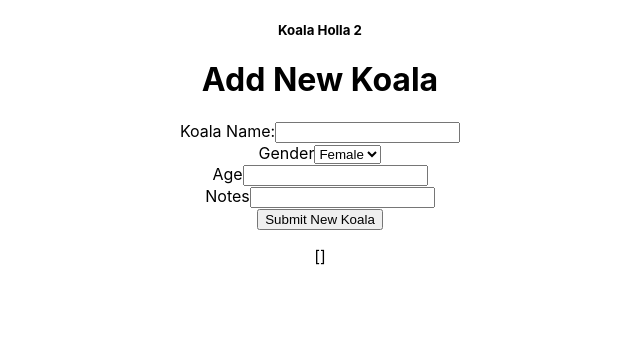
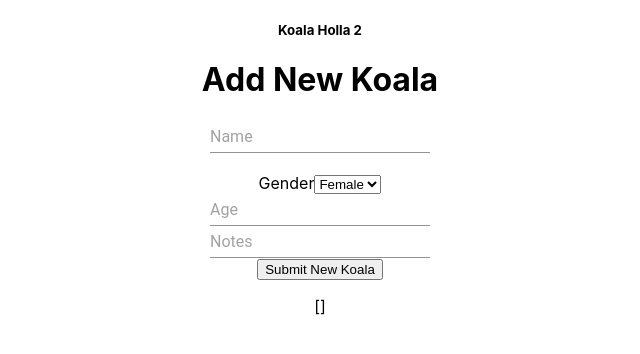
Before and after one commit to morgancostigan/Koala-Holla-SQL, a React (Create React App) app: page / in a window 1280 px wide. Shown: the top 354 px of the page, without its empty margins (320-960 px from the left). Built offline with nearby package versions, Linux system fonts and the light colour scheme; no server answers.

Commit message:
styled input fields

```diff
--- a/src/Form/Form.js
+++ b/src/Form/Form.js
@@ -1,5 +1,7 @@
 import React, { Component } from 'react';
 import { connect } from 'react-redux';
+import TextField from '@material-ui/core/TextField';
+
 
 class Form extends Component {
 
@@ -45,16 +47,15 @@ class Form extends Component {
                 <form className='AddKoalaForm' onSubmit={this.postNewKoala}>
                     <h1>Add New Koala</h1>
                     <div>
-                        <label htmlFor="name">
-                            Koala Name:
-                            <input
+                            <TextField
                                 type="text"
                                 name="name"
+                                placeholder="Name"
                                 value={this.state.name}
                                 onChange={this.handleInputChangeFor('name')}
                             />
-                        </label>
                     </div>
+                    <br/>
                     <div>
                         <label htmlFor="gender">
                             Gender
@@ -65,26 +66,22 @@ class Form extends Component {
                         </label>
                     </div>
                     <div>
-                        <label htmlFor="age">
-                            Age
-                            <input
+                            <TextField
                                 type="number"
                                 name="age"
+                                placeholder="Age"
                                 value={this.state.age}
                                 onChange={this.handleInputChangeFor('age')}
                             />
-                        </label>
                     </div>
                     <div>
-                        <label htmlFor="notes">
-                            Notes
-                            <input
+                            <TextField
                                 type="text"
                                 name="notes"
+                                placeholder="Notes"
                                 value={this.state.notes}
                                 onChange={this.handleInputChangeFor('notes')}
                             />
-                        </label>
                     </div>
                     <div>
                         <input
```
